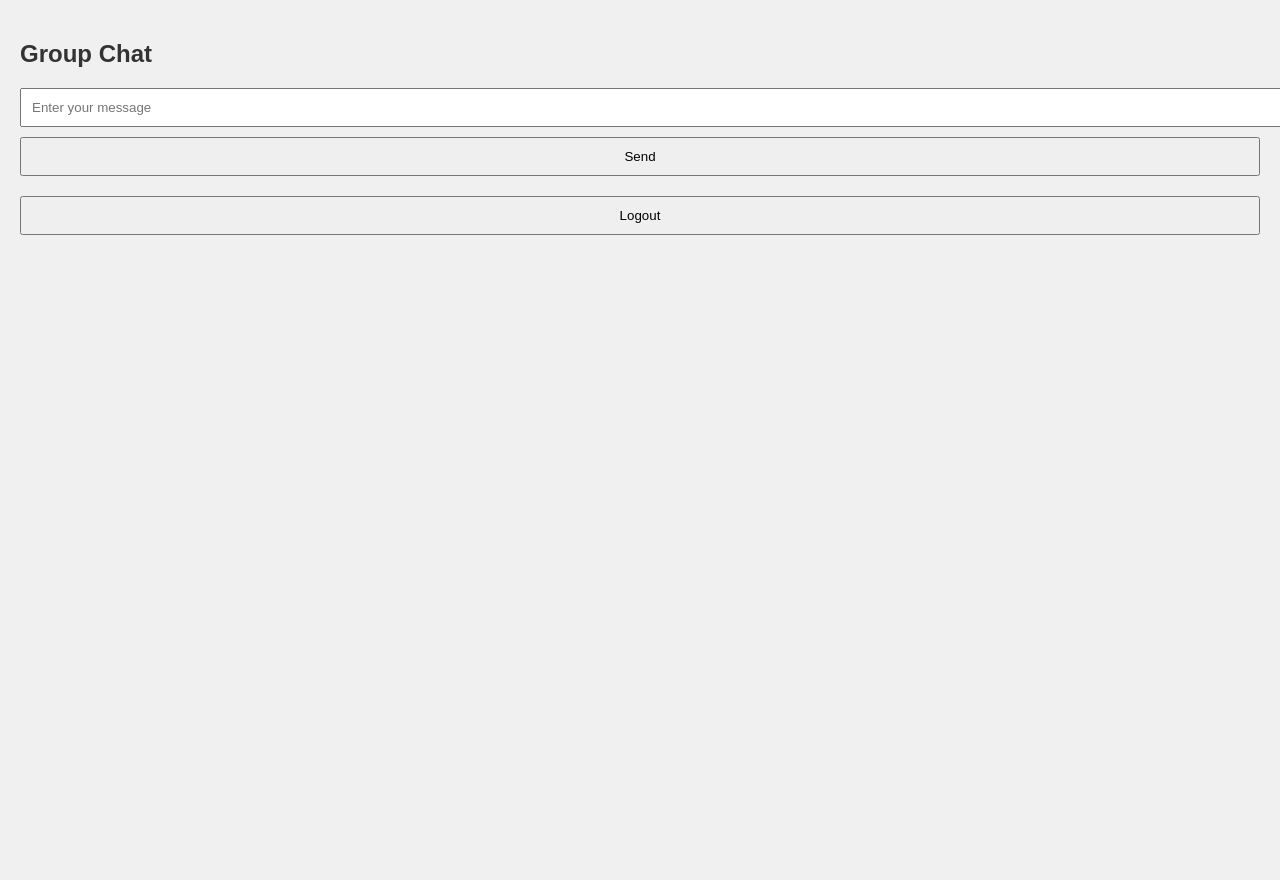
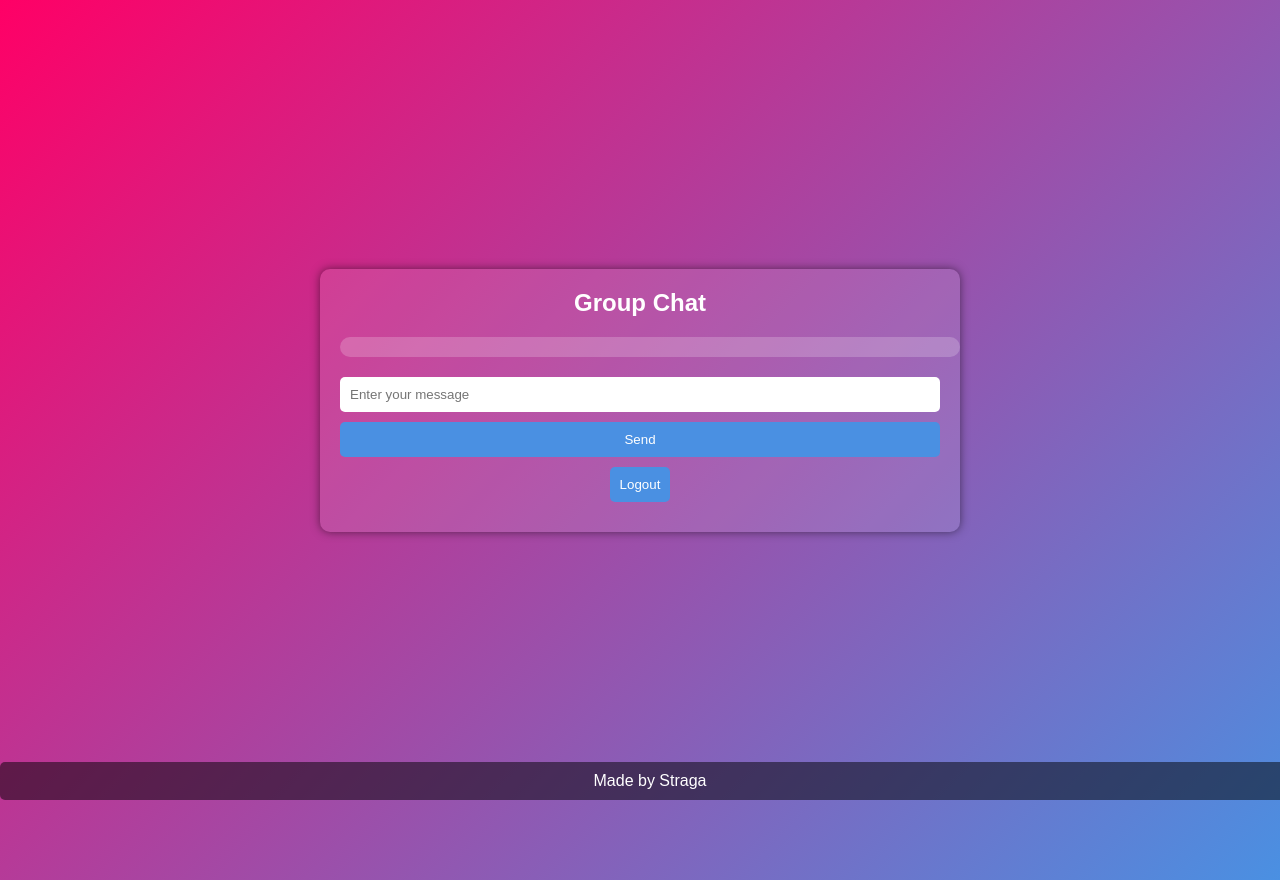
Before and after one commit to dimitris1208/PistaccioApp, a Flask app: page /chat in a window 1280 px wide. Before the commit the page ends 235 px from the top, so only its background shows below. Run offline with Flask 3, Linux system fonts and the light colour scheme; the visitor is signed in with stand-in values (Sample User, id 1); data that the repository does not hold is empty.

Commit message:
last changes

```diff
--- a/static/styles.css
+++ b/static/styles.css
@@ -1,28 +1,96 @@
 body {
-    font-family: Arial, sans-serif;
+    font-family: 'Arial', sans-serif;
+    background: linear-gradient(135deg, #f06, #4a90e2);
+    color: #fff;
+    display: flex;
+    flex-direction: column;
+    justify-content: space-between;
+    align-items: center;
+    height: 110vh;
     margin: 0;
-    padding: 20px;
-    background-color: #f0f0f0;
 }
 
-h1, h2 {
-    color: #333;
+main {
+    flex-grow: 1;
+    display: flex;
+    flex-direction: column;
+    justify-content: center;
+    align-items: center;
+    width: 100%;
+    padding-bottom: 60px; /* Space for footer */
 }
 
-form {
+.chat-container, .login-container {
+    background: rgba(255, 255, 255, 0.1);
+    padding: 20px;
+    border-radius: 10px;
+    box-shadow: 0 0 10px rgba(0, 0, 0, 0.5);
+    text-align: center;
+    width: 90%;
+    max-width: 600px;
     margin-bottom: 20px;
 }
 
-input, textarea, button {
-    display: block;
-    width: 100%;
-    margin: 10px 0;
-    padding: 10px;
+h2 {
+    margin: 0 0 20px;
+    color: #fff;
 }
 
-.post {
-    background-color: white;
-    border: 1px solid #ccc;
-    margin: 10px 0;
+.messages {
+    max-height: 400px;
+    overflow-y: auto;
+    background: rgba(255, 255, 255, 0.2);
     padding: 10px;
+    border-radius: 10px;
+    margin-bottom: 20px;
+    width: 100%;
 }
+
+.message {
+    background: rgba(255, 255, 255, 0.3);
+    padding: 10px;
+    border-radius: 5px;
+    margin-bottom: 10px;
+    word-wrap: break-word; /* Ensure long words break to fit the container */
+    overflow-wrap: break-word; /* Fallback for word-wrap */
+}
+
+.chat-form, .login-form {
+    display: flex;
+    flex-direction: column;
+}
+
+.chat-form input, .login-form input {
+    padding: 10px;
+    margin-bottom: 10px;
+    border: none;
+    border-radius: 5px;
+    outline: none;
+}
+
+.send-btn, .login-btn, .logout-btn {
+    padding: 10px;
+    background: #4a90e2;
+    color: #fff;
+    border: none;
+    border-radius: 5px;
+    cursor: pointer;
+    transition: background 0.3s;
+    margin-bottom: 10px;
+}
+
+.send-btn:hover, .login-btn:hover, .logout-btn:hover {
+    background: #357ab7;
+}
+
+footer {
+    padding: 10px;
+    text-align: center;
+    color: #fff;
+    background: rgba(0, 0, 0, 0.5);
+    border-radius: 5px;
+    width: 100%;
+    position: fixed;
+    bottom: 0;
+    left: 0;
+}
--- a/templates/chat.html
+++ b/templates/chat.html
@@ -7,18 +7,27 @@
     <link rel="stylesheet" href="{{ url_for('static', filename='styles.css') }}">
 </head>
 <body>
+    <main>
+        <div class="chat-container">
             <h2>Group Chat</h2>
-    <div>
+            <div class="messages">
                 {% for message in messages %}
+                    <div class="message">
                         <p><strong>{{ message.username }}:</strong> {{ message.content }}</p>
+                    </div>
                 {% endfor %}
             </div>
-    <form action="/post" method="POST">
+            <form class="chat-form" action="/post" method="POST">
                 <input type="text" name="content" placeholder="Enter your message" required>
-        <button type="submit">Send</button>
+                <button class="send-btn" type="submit">Send</button>
             </form>
             <form action="/logout" method="GET">
-        <button type="submit">Logout</button>
+                <button class="logout-btn" type="submit">Logout</button>
             </form>
+        </div>
+    </main>
+    <footer>
+        Made by Straga
+    </footer>
 </body>
 </html>
```
Also changed, not shown: requirements.txt (+5 -3 lines), templates/login.html (+7 -2 lines). Lines whose indentation alone changed are shown as unchanged.
